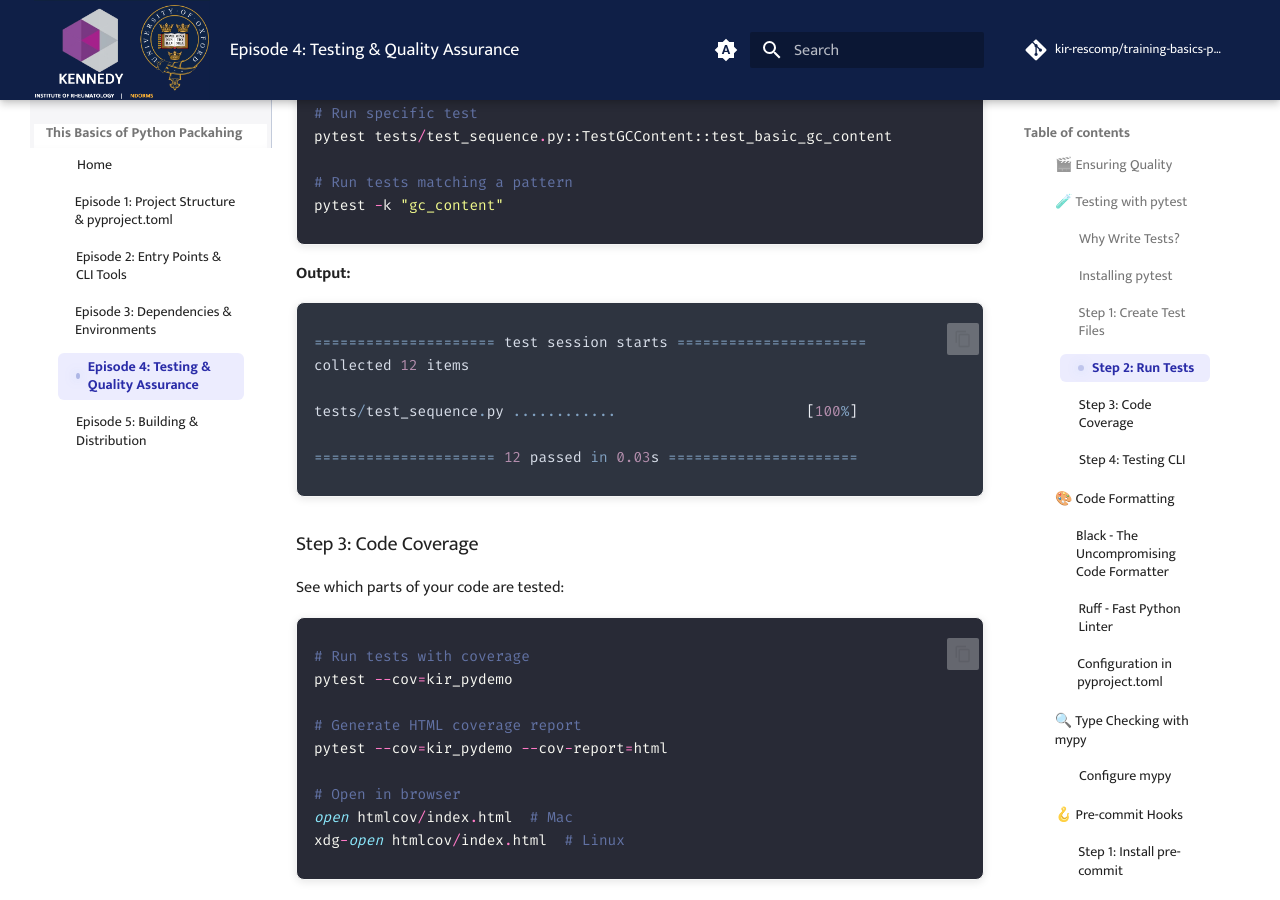
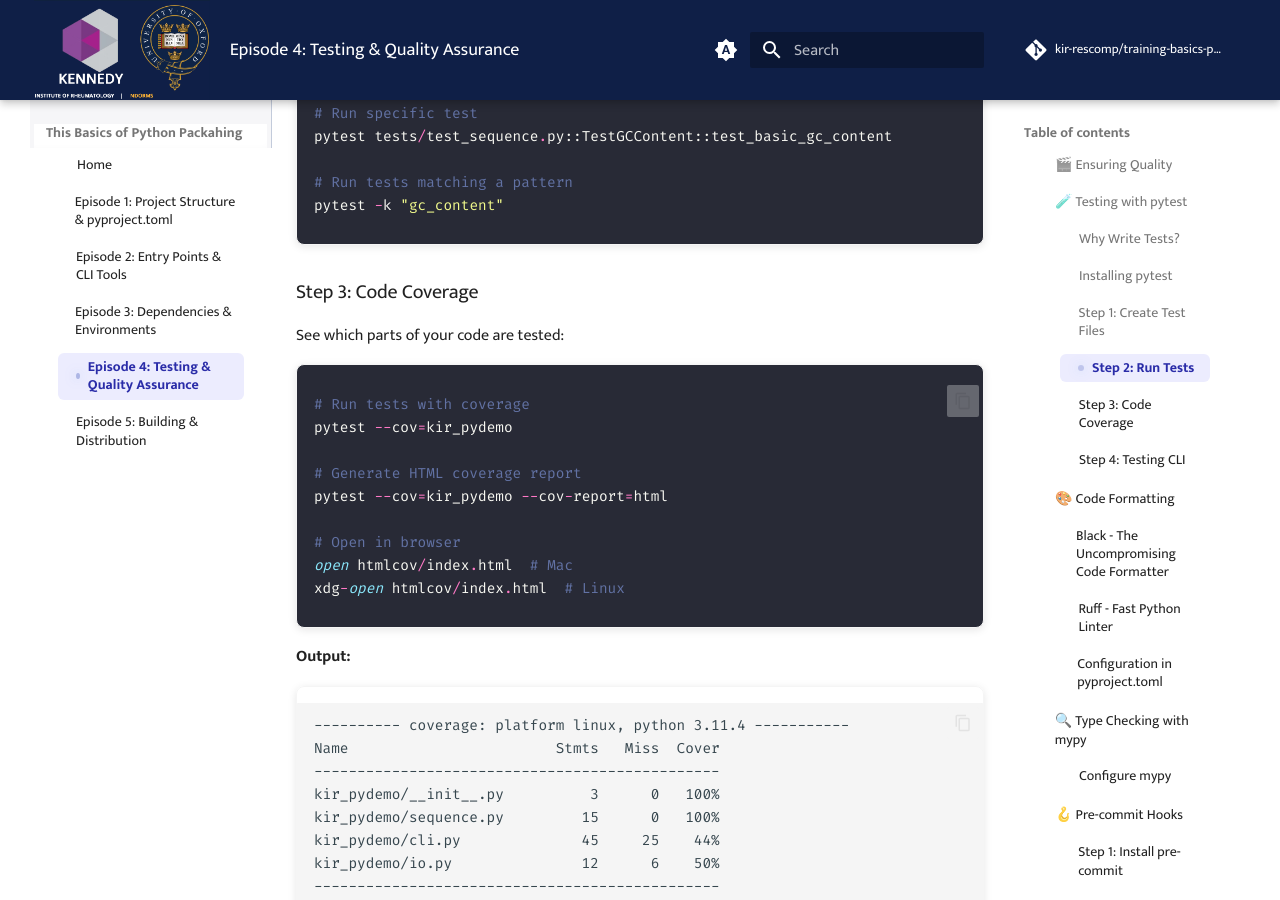
Before and after one commit to kir-rescomp/training-basics-python-packaging, an MkDocs documentation site: the page built from docs/episode-04.md, in a window 1280 px wide and 900 px high, scrolled down 3628 px. Built offline with MkDocs 1.6.1 and Material for MkDocs 9.7.7, drawn with Linux system fonts in a browser that asks for light colours; comment, search, counter and statistics services are not loaded.

Commit message:
remove the output for pytests

````diff
--- a/docs/episode-04.md
+++ b/docs/episode-04.md
@@ -153,17 +153,7 @@ pytest -k "gc_content"
 ```
 </div>
 
-**Output:**
-<div class="nord" markdown="1">
-```py
-===================== test session starts ======================
-collected 12 items
 
-tests/test_sequence.py ............                      [100%]
-
-===================== 12 passed in 0.03s ======================
-```
-</div>
 
 ### Step 3: Code Coverage
 
````
